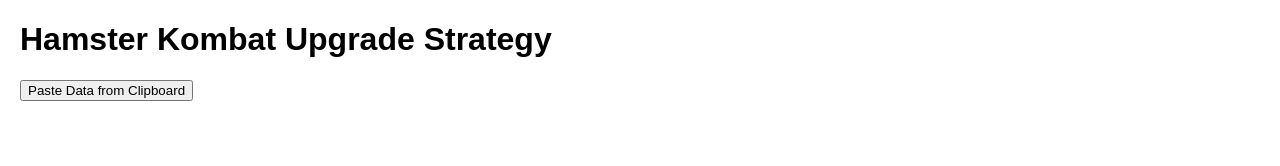
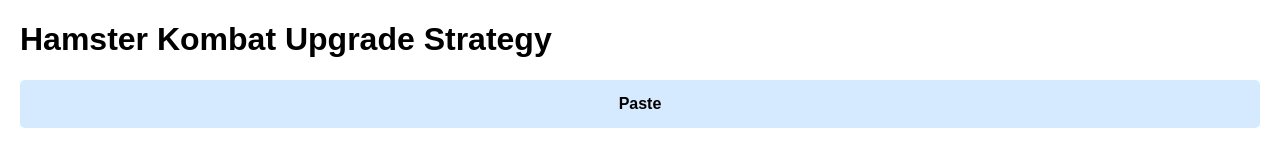
Before and after one commit to RedWideWeb/hamster-kombat, a plain HTML site: page index.html in a window 1280 px wide. Drawn offline with Linux system fonts and the light colour scheme.

Commit message:
Update index.html

```diff
--- a/index.html
+++ b/index.html
@@ -20,11 +20,28 @@
         .card h3 {
             margin: 0;
         }
+        .paste-button {
+            display: block;
+            width: 100%;
+            padding: 15px;
+            font-size: 16px;
+            font-weight: bold;
+            color: black;
+            background-color: #d6eaff;
+            border: none;
+            border-radius: 5px;
+            cursor: pointer;
+            text-align: center;
+            margin-top: 20px;
+        }
+        .paste-button:hover {
+            background-color: #0056b3;
+        }
     </style>
 </head>
 <body>
     <h1>Hamster Kombat Upgrade Strategy</h1>
-    <button onclick="pasteClipboard()">Paste Data from Clipboard</button>
+    <button class="paste-button" onclick="pasteClipboard()">Paste</button>
     <div id="output"></div>
 
     <script>
@@ -53,10 +70,10 @@
                     // Display the sorted upgrades
                     displayUpgrades(sortedUpgrades);
                 } catch (e) {
-                    alert("Failed to parse data from clipboard. Please ensure it is in the correct JSON format.");
+                    console.log("Failed to parse data from clipboard. Please ensure it is in the correct JSON format.");
                 }
             }).catch(err => {
-                alert("Failed to read from clipboard: " + err);
+                console.log("Failed to read from clipboard: " + err);
             });
         }
 
@@ -77,6 +94,14 @@
                 output.appendChild(card);
             });
         }
+
+        // Attempt to trigger paste automatically
+        document.addEventListener('DOMContentLoaded', (event) => {
+            pasteClipboard();
+        });
+        window.addEventListener('focus', (event) => {
+            pasteClipboard();
+        });
     </script>
 </body>
 </html>
```
